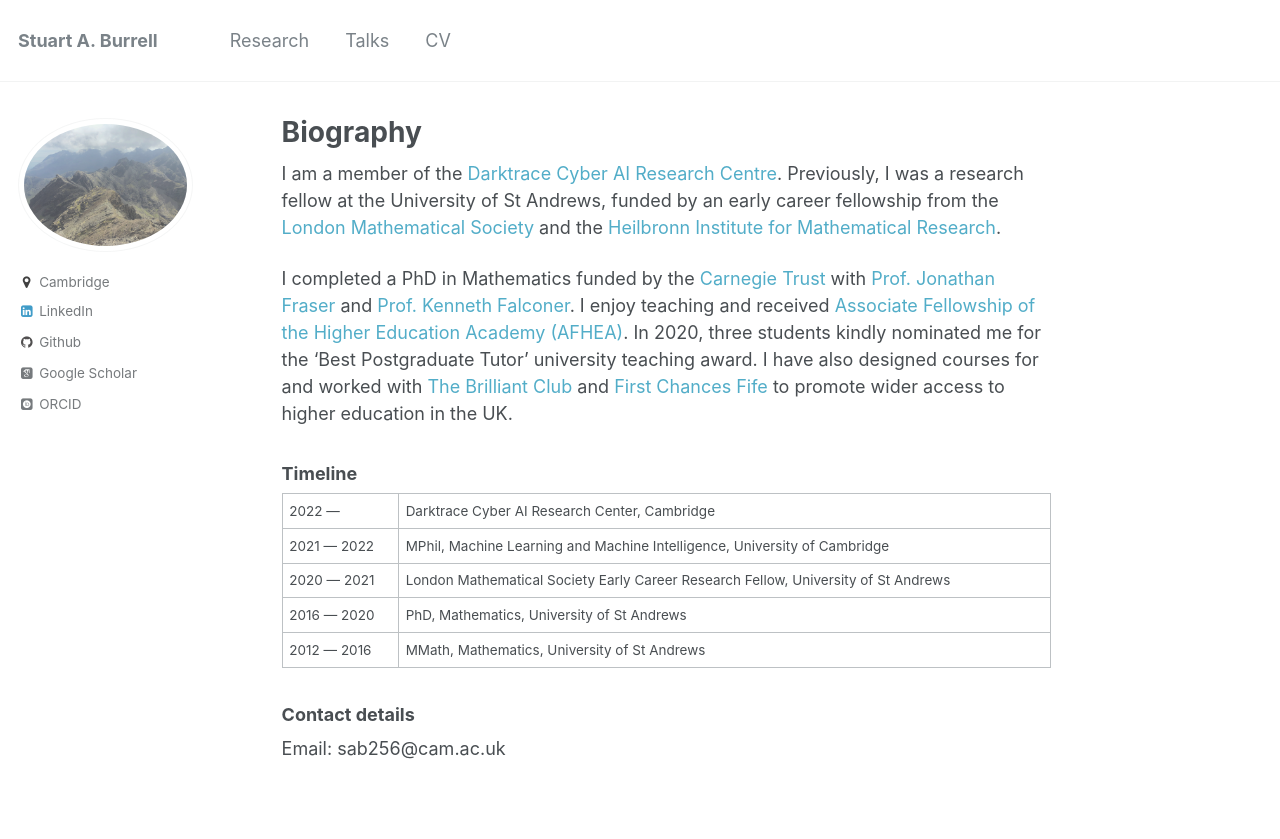
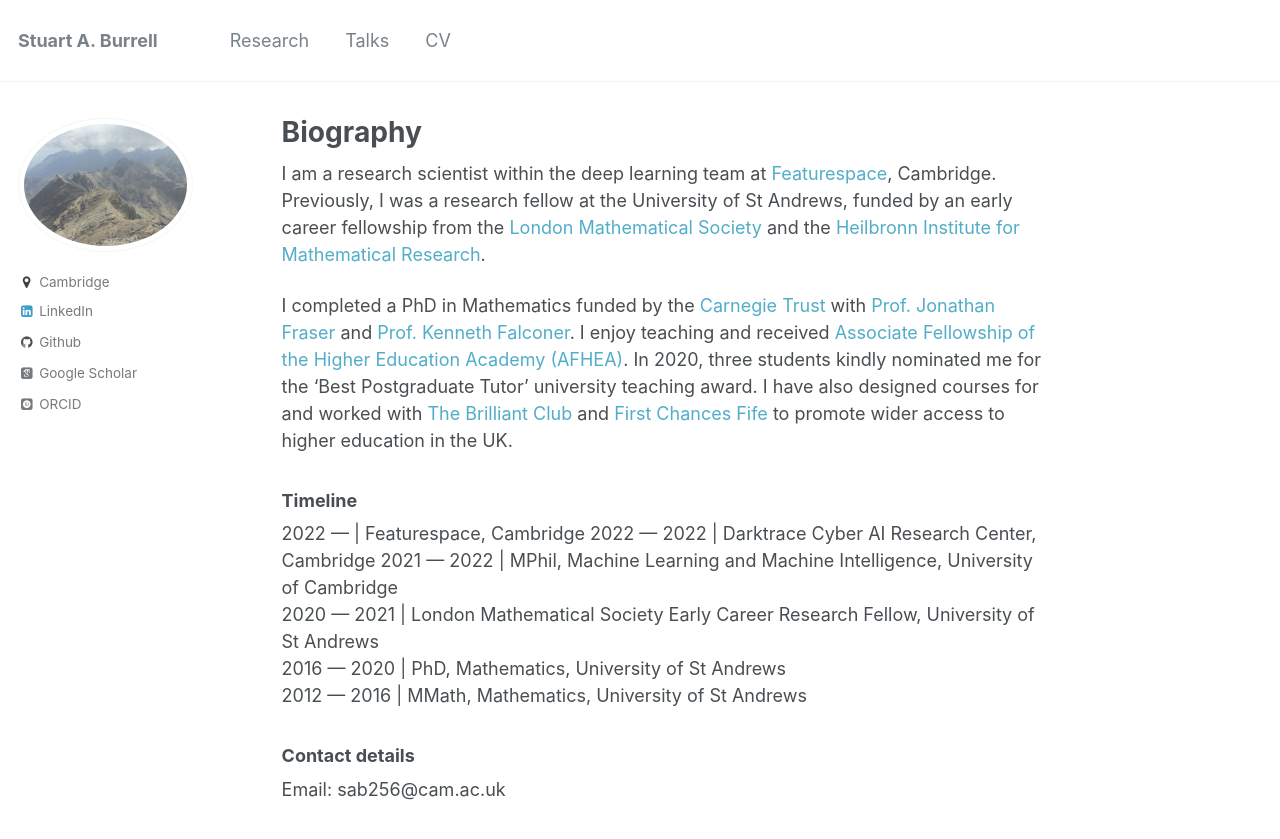
Before and after one commit to stuartburrell/stuartburrell.github.io, a Jekyll site: the page built from _pages/about.md, in a window 1280 px wide. Shown: the top 839 px of the page. Built offline with Jekyll 4.4.1, drawn with Linux system fonts in a browser that asks for light colours; some web fonts are replaced.

Commit message:
update job

```diff
--- a/_pages/about.md
+++ b/_pages/about.md
@@ -8,13 +8,13 @@
   - /about.html
   -
 ---
- I am a member of the [Darktrace Cyber AI Research Centre](https://darktrace.com/research). Previously, I was a research fellow at the University of St Andrews, funded by an early career fellowship from the [London Mathematical Society](https://www.lms.ac.uk/) and the [Heilbronn Institute for Mathematical Research](https://heilbronn.ac.uk/).
+ I am a research scientist within the deep learning team at [Featurespace](https://www.featurespace.com/), Cambridge. Previously, I was a research fellow at the University of St Andrews, funded by an early career fellowship from the [London Mathematical Society](https://www.lms.ac.uk/) and the [Heilbronn Institute for Mathematical Research](https://heilbronn.ac.uk/).
 
 I completed a PhD in Mathematics funded by the [Carnegie Trust](https://www.carnegie-trust.org/) with [Prof. Jonathan Fraser](http://www.mcs.st-andrews.ac.uk/~jmf32/) and [Prof. Kenneth Falconer](http://www.mcs.st-and.ac.uk/~kenneth/). I enjoy teaching and received [Associate Fellowship of the Higher Education Academy (AFHEA)](https://stuartburrell.github.io/files/cert-afhea.pdf). In 2020, three students kindly nominated me for the 'Best Postgraduate Tutor' university teaching award. I have also designed courses for and worked with [The Brilliant Club](https://thebrilliantclub.org/) and [First Chances Fife](https://www.firstchancesfife.ac.uk/) to promote wider access to higher education in the UK.
 
 ### Timeline
-
-2022 ---   | Darktrace Cyber AI Research Center, Cambridge
+2022 ---   | Featurespace, Cambridge
+2022 --- 2022  | Darktrace Cyber AI Research Center, Cambridge
 2021 --- 2022  | MPhil, Machine Learning and Machine Intelligence, University of Cambridge
 2020 --- 2021  | London Mathematical Society Early Career Research Fellow, University of St Andrews
 2016 --- 2020  | PhD, Mathematics, University of St Andrews
```
Also changed, not shown: 1 other file.
